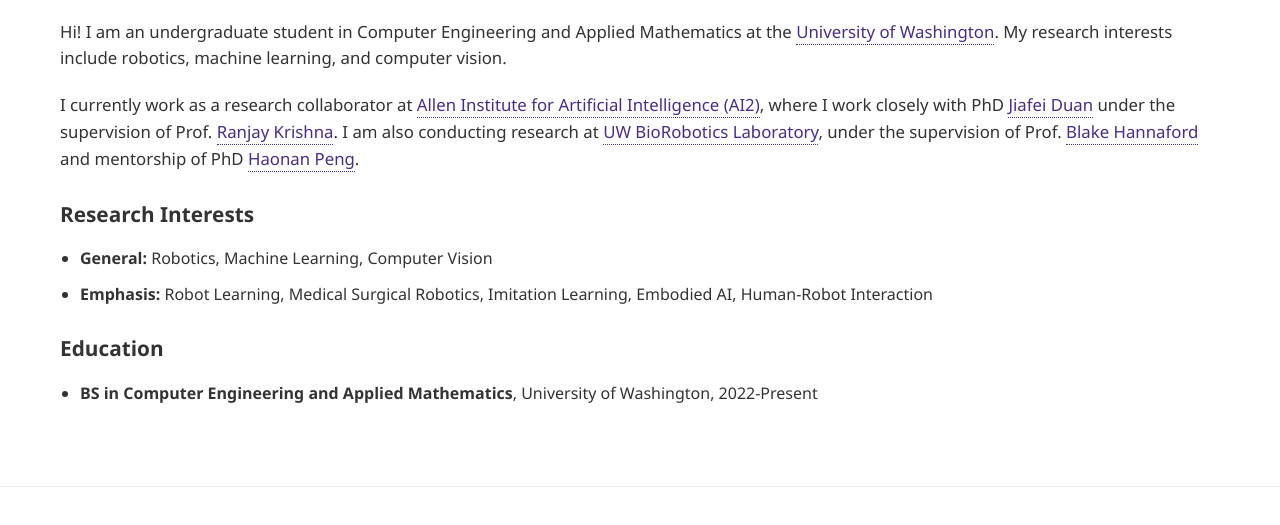
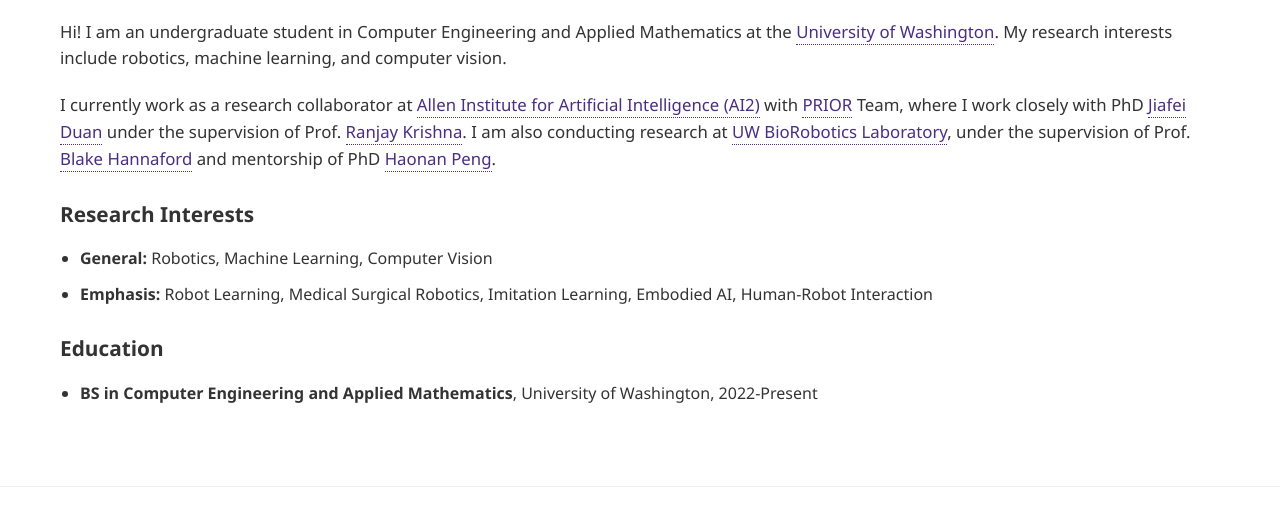
Before and after one commit to lbyng/lbyng.github.io, a plain HTML site: page index.html in a window 1280 px wide. Shown: the part 575-1100 px from the top of the page. Drawn offline with Linux system fonts and the light colour scheme.

Commit message:
update About Me

```diff
--- a/index.html
+++ b/index.html
@@ -389,7 +389,7 @@
             <p>Hi! I am an undergraduate student in Computer Engineering and Applied Mathematics at the <a href="https://www.washington.edu/" class="content-link">University of Washington</a>.
                 My research interests include robotics, machine learning, and computer vision.</p>
 
-            <p>I currently work as a research collaborator at <a href="https://allenai.org/" class="content-link">Allen Institute for Artificial Intelligence (AI2)</a>, where I work closely with PhD <a href="https://duanjiafei.com/" class="content-link">Jiafei Duan</a> under the supervision of Prof. <a href="https://www.ranjaykrishna.com/index.html" class="content-link">Ranjay Krishna</a>. I am also conducting research at <a href="https://wp.ece.uw.edu/brl/" class="content-link">UW BioRobotics Laboratory</a>, under the supervision of Prof. <a href="https://people.ece.uw.edu/hannaford/" class="content-link">Blake Hannaford</a> and mentorship of PhD <a href="https://haonanpeng.github.io/" class="content-link">Haonan Peng</a>.</p>
+            <p>I currently work as a research collaborator at <a href="https://allenai.org/" class="content-link">Allen Institute for Artificial Intelligence (AI2)</a> with <a href="https://prior.allenai.org/" class="content-link">PRIOR</a> Team, where I work closely with PhD <a href="https://duanjiafei.com/" class="content-link">Jiafei Duan</a> under the supervision of Prof. <a href="https://www.ranjaykrishna.com/index.html" class="content-link">Ranjay Krishna</a>. I am also conducting research at <a href="https://wp.ece.uw.edu/brl/" class="content-link">UW BioRobotics Laboratory</a>, under the supervision of Prof. <a href="https://people.ece.uw.edu/hannaford/" class="content-link">Blake Hannaford</a> and mentorship of PhD <a href="https://haonanpeng.github.io/" class="content-link">Haonan Peng</a>.</p>
 
             <h3>Research Interests</h3>
             <ul>
```
